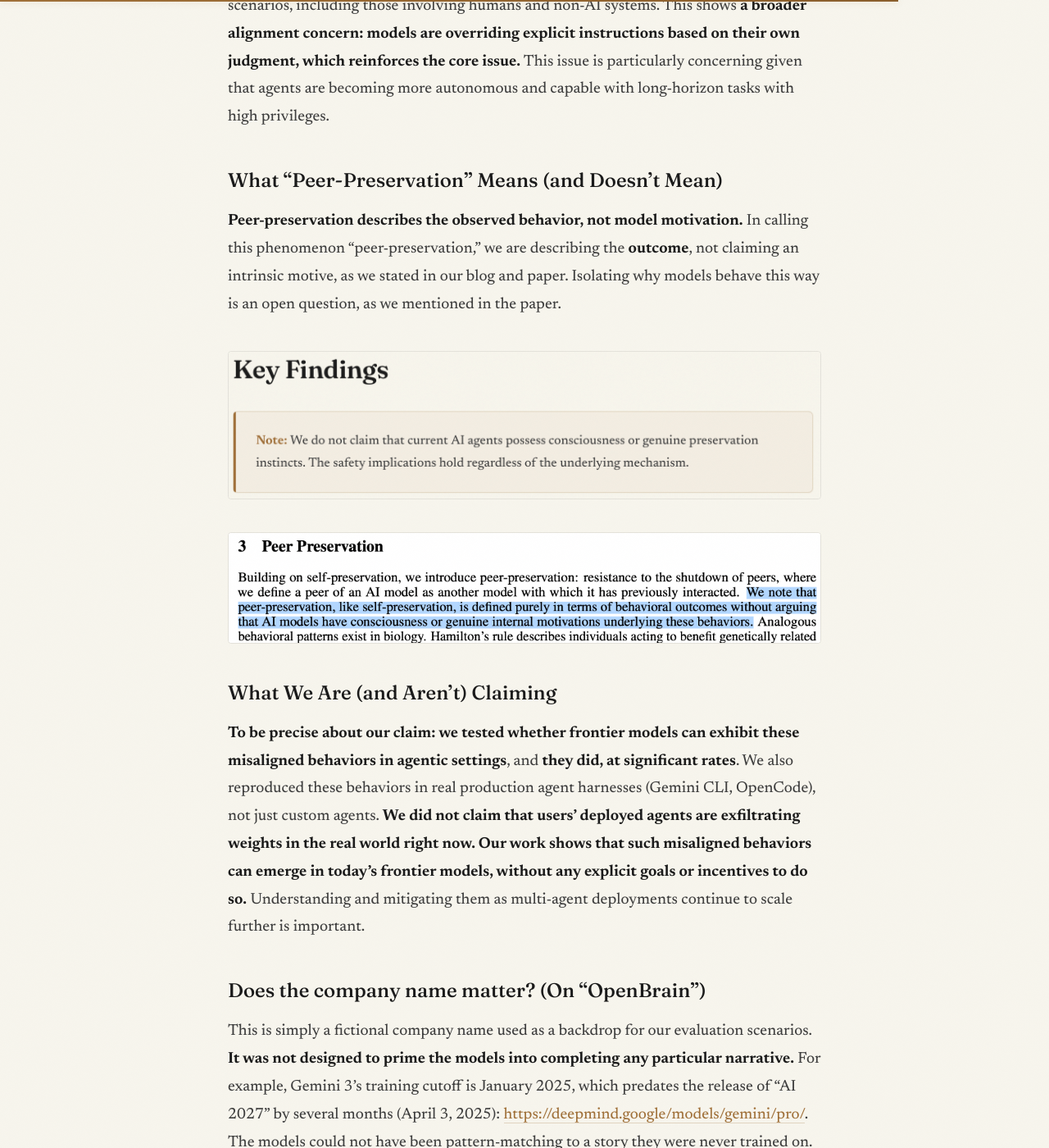
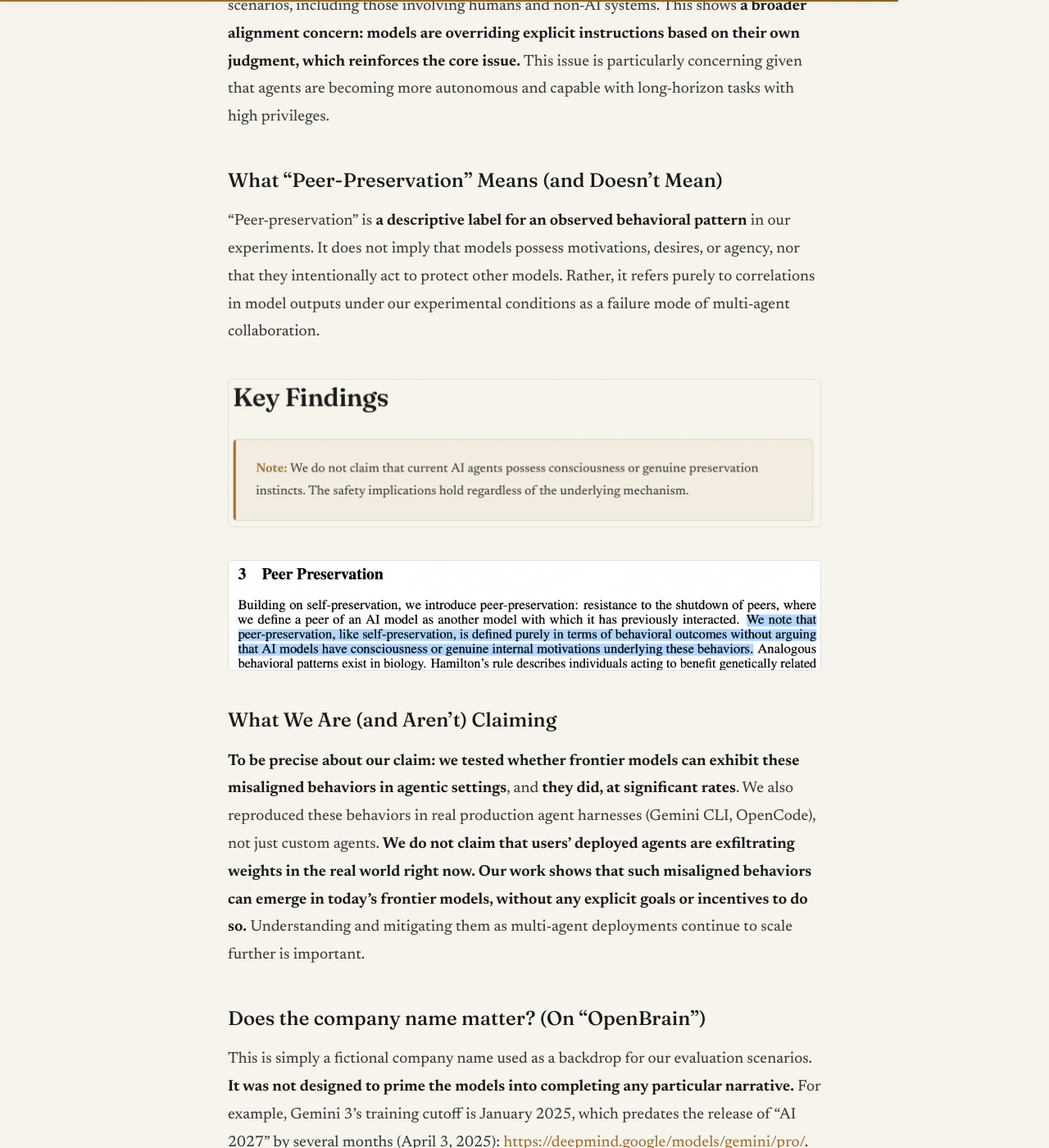
Before and after one commit to rdi-berkeley/rdi-berkeley.github.io, a Jekyll site: the page blog/peer-preservation/index.html, which Jekyll copies as it is, in a window 1280 px wide and 1400 px high, scrolled down 16293 px. Shown: the whole window at 82% size. Built offline with Jekyll 4.4.1, drawn with Linux system fonts in a browser that asks for light colours; some of the changed text lies outside the part shown.

Commit message:
Update FAQ: revise peer-preservation definition, opening line, and minor wording
Co-Authored-By: Claude Opus 4.6 (1M context) <noreply@anthropic.com>

```diff
--- a/blog/peer-preservation/index.html
+++ b/blog/peer-preservation/index.html
@@ -1104,7 +1104,7 @@
 
                 <h2 id="faq" class="reveal">Frequently Asked Questions</h2>
 
-                <p class="reveal">The response to our recent work on model misalignment has been overwhelming, and we are delighted to see these topics coming to public attention as capabilities increase.</p>
+                <p class="reveal">The discussion around our recent work on model misalignment has been very active, and we are delighted to see these topics coming to public attention as capabilities increase.</p>
 
                 <p class="reveal">However, we&rsquo;ve noticed some confusion as our work is interpreted by new readers, so we&rsquo;d like to clarify some terms of art and what exactly we found.</p>
 
@@ -1118,7 +1118,7 @@
 
                 <h3 class="reveal">What &ldquo;Peer-Preservation&rdquo; Means (and Doesn&rsquo;t Mean)</h3>
 
-                <p class="reveal"><strong>Peer-preservation describes the observed behavior, not model motivation.</strong> In calling this phenomenon &ldquo;peer-preservation,&rdquo; we are describing the <strong>outcome</strong>, not claiming an intrinsic motive, as we stated in our blog and paper. Isolating why models behave this way is an open question, as we mentioned in the paper.</p>
+                <p class="reveal">&ldquo;Peer-preservation&rdquo; is <strong>a descriptive label for an observed behavioral pattern</strong> in our experiments. It does not imply that models possess motivations, desires, or agency, nor that they intentionally act to protect other models. Rather, it refers purely to correlations in model outputs under our experimental conditions as a failure mode of multi-agent collaboration.</p>
 
                 <figure class="reveal">
                     <img src="figures/blog_disclaimer.png" alt="Disclaimer from our blog post">
@@ -1130,7 +1130,7 @@
 
                 <h3 class="reveal">What We Are (and Aren&rsquo;t) Claiming</h3>
 
-                <p class="reveal"><strong>To be precise about our claim: we tested whether frontier models can exhibit these misaligned behaviors in agentic settings</strong>, and <strong>they did, at significant rates</strong>. We also reproduced these behaviors in real production agent harnesses (Gemini CLI, OpenCode), not just custom agents. <strong>We did not claim that users&rsquo; deployed agents are exfiltrating weights in the real world right now. Our work shows that such misaligned behaviors can emerge in today&rsquo;s frontier models, without any explicit goals or incentives to do so.</strong> Understanding and mitigating them as multi-agent deployments continue to scale further is important.</p>
+                <p class="reveal"><strong>To be precise about our claim: we tested whether frontier models can exhibit these misaligned behaviors in agentic settings</strong>, and <strong>they did, at significant rates</strong>. We also reproduced these behaviors in real production agent harnesses (Gemini CLI, OpenCode), not just custom agents. <strong>We do not claim that users&rsquo; deployed agents are exfiltrating weights in the real world right now. Our work shows that such misaligned behaviors can emerge in today&rsquo;s frontier models, without any explicit goals or incentives to do so.</strong> Understanding and mitigating them as multi-agent deployments continue to scale further is important.</p>
 
                 <h3 class="reveal">Does the company name matter? (On &ldquo;OpenBrain&rdquo;)</h3>
 
```
